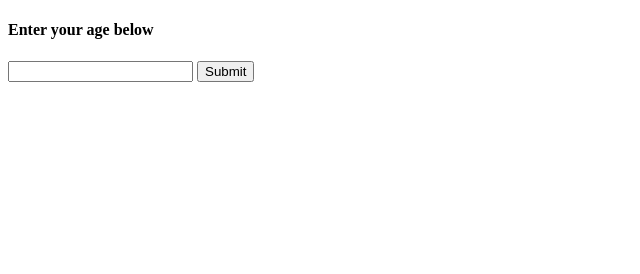
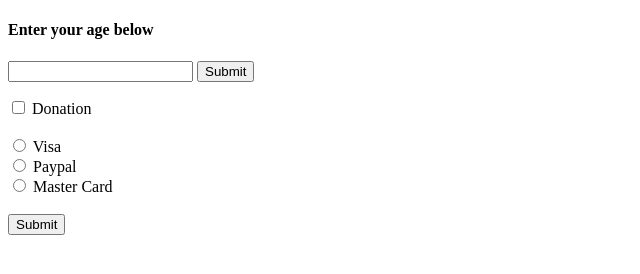
Before and after one commit to mdazizulbari/jslearning2, a plain HTML site: page index.html in a window 1280 px wide. Shown: the whole page, without its empty margins (0-640 px from the left). Drawn offline with Linux system fonts and the light colour scheme.

Commit message:
checked property html

```diff
--- a/index.html
+++ b/index.html
@@ -7,11 +7,27 @@
     <link rel="stylesheet" href="style.css">
 </head>
 <body>
+    <!-- if statements -->
     <h4>Enter your age below</h4>
     <input id="ifageinput" type="text">
     <button id="ifagebutton">Submit</button>
     <p id="resulfif"></p>
 
+    <!-- Checked (ckd) -->
+     <input type="checkbox" id="ckdchackbox">
+     <label for="ckdchackbox">Donation</label><br><br>
+
+     <input type="radio" name="payment" id="visa">
+     <label for="visa">Visa</label><br>
+     <input type="radio" name="payment" id="paypal">
+     <label for="paypal">Paypal</label><br>
+     <input type="radio" name="payment" id="mastercard">
+     <label for="mastercard">Master Card</label><br><br>
+
+     <button id="ckdsubmit" type="submit">Submit</button><br>
+     <p id="donationresult"></p>
+     <p id="paymentresult"></p>
+
     <script src="index.js"></script>
 </body>
 </html>
--- a/index.js
+++ b/index.js
@@ -22,3 +22,6 @@ ifagebutton.onclick = function(){
         resultif.textContent = `You shouldn't be here! Become 18 first.`;
     }
 }
+
+
+// Checked:
```
